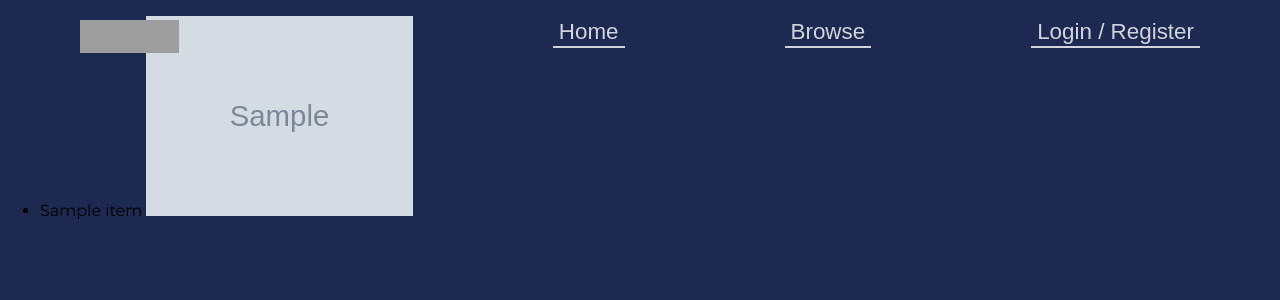
After one commit to VitZelinka/BazarScraper, a Flask app: page /browse in a window 1280 px wide. The commit adds this page. Shown: the top 300 px of the page. Run offline with Flask 2, Linux system fonts and the light colour scheme; the visitor is signed in with stand-in values (Sample User, id 1); tables that the repository leaves empty or names only in its code hold one stand-in row (values such as "Sample post"); grey boxes marked "Sample" are stand-in pictures; some libraries are stand-ins or nearby versions; grey boxes are pictures that could not be loaded.

Commit message:
bunch of updates and fixes

```diff
--- a/scraper.py
+++ b/scraper.py
@@ -49,11 +49,11 @@ def scrapeSbazarData(urls):
             try:
                 imgURL = img["src"]
             except:
-                imgURL = "placeholder.png"
+                imgURL = "static/placeholder.png"
             heading = soup.find("h1", class_="p-uw-item__header").text
             cur.execute(f"INSERT INTO items (url, imgurl, heading, bazar) VALUES ('{url}', '{imgURL}', '{heading}', 'sbazar');")
             mysql.commit()
-            print(f"URL {url} used.")
+            print(f"URL {url} scraped.")
     cur.close()
 
 
--- /dev/null
+++ b/static/style.css
@@ -0,0 +1,118 @@
+@import url('https://fonts.googleapis.com/css2?family=Montserrat&display=swap');
+
+body {
+  margin: 0;
+  padding: 0;
+  font-family: "Montserrat", sans-serif;
+  background-color: #1D2951;
+}
+
+a {
+  color: #7285A5;
+}
+
+.page {
+  width: 100%;
+  height: 100vh;
+  display: flex;
+  justify-content: center;
+  align-items: center;
+}
+
+.top-navbar {
+  position: absolute;
+  top: 0;
+  left: 0;
+  z-index: 2;
+  width: 100%;
+  display: flex;
+  justify-content: space-between;
+}
+
+.top-navbar-list {
+  list-style: none;
+  display: flex;
+  justify-content: flex-end;
+  align-items: center;
+  height: inherit;
+}
+
+.top-navbar-list li {
+  padding: 0px 80px;
+}
+
+.logo {
+  width: 99px;
+  height: 33px;
+  padding-top: 20px;
+  padding-left: 80px;
+  cursor: pointer;
+}
+
+.page video {
+  position: absolute;
+  top: 0;
+  left: 0;
+  object-fit: cover;
+  width: 100%;
+  height: 100%;
+  pointer-events: none;
+}
+
+.page .content {
+  position: relative;
+  z-index: 2;
+  max-width: 1000px;
+  margin: 0 auto;
+  text-align: center;
+  color: white;
+  font-size: 2rem;
+}
+
+.content p {
+  font-size: 1.5rem;
+}
+
+#homePage {
+  display: flex;
+  flex-direction: column;
+}
+
+#aboutPage {
+  display: none;
+  flex-direction: column;
+}
+
+#contactPage {
+  display: none;
+  flex-direction: column;
+}
+
+.color-cover {
+  position: absolute;
+  top: 0;
+  left: 0;
+  background-color: #1D2951;
+  width: 100%;
+  height: 100vh;
+  opacity: 0.8;
+  z-index: 1;
+}
+
+.top-navbar-button {
+  background: transparent;
+  border: none;
+  border-bottom: 2px solid;
+  color: white;
+  opacity: 0.8;
+  font-size: 1.4rem;
+  cursor: pointer;
+  transition: border-top 0.3s;
+  border-top: 2px solid;
+  border-top-color: transparent;
+  outline: none;
+}
+
+.top-navbar-button:hover {
+  border-top-color: white;
+}
--- /dev/null
+++ b/templates/browse.html
@@ -0,0 +1,29 @@
+<!DOCTYPE html>
+<html lang="cs">
+    <head>
+        <meta charset="UTF-8">
+        <meta name="viewport" content="width=device-width, initial-scale=1.0">
+        <title>Browse</title>
+        <link rel="stylesheet" type="text/css" href="{{url_for("static", filename="style.css")}}">
+    </head>
+    <body>
+        <div class="top-navbar">
+            <img class="logo" src="logo_white.png" onclick="showHome()">
+            <ul class="top-navbar-list">
+              <li><button class="top-navbar-button" onclick="location.href='/home'">Home</button></li>
+              <li><button class="top-navbar-button" onclick="location.href='/browse'">Browse</button></li>
+              <li><button class="top-navbar-button" onclick="location.href='/authorize'">Login / Register</button></li>
+            </ul>
+        </div>
+        <div>
+            <ul>
+                {% for n in items %}
+                <li>
+                    {{n[0]}}
+                    <img src={{n[1]}} height="200">
+                </li>
+                {% endfor %}
+            </ul>
+        </div>
+    </body>
+</html>
--- a/web.py
+++ b/web.py
@@ -3,6 +3,7 @@ from flask import Flask, request, render_template, session, redirect, url_for
 import flask
 from werkzeug.security import generate_password_hash, check_password_hash
 from flask_mysqldb import MySQL
+from functions import dbSelectCall
 
 app = Flask(__name__)
 
@@ -25,24 +26,24 @@ def index():
 @app.route("/authorize", methods=["GET", "POST"])
 def auth():
     if "username" in session:
+        print(session["username"])
         return "<h1>ALREADY LOGGED IN</h1>"
     if request.method == "POST":
         if "loginForm" in request.form:
             name = request.form["user"]
             passw = request.form["pass"]
-            cur = mysql.connection.cursor()
-            cur.execute(f"SELECT password FROM users WHERE username='{name}';")
-            dbresponse = cur.fetchall()
-            cur.close()
-            pass_from_db = dbresponse[0][0]
-            respo = check_password_hash(pass_from_db, passw)
-            if respo == True:
-                session["username"] = name
-                return "<h1>LOGGED IN</h1>"
-            elif respo == False:
-                return "<h1>WRONG USERNAME OR PASS</h1>"
+            dbresponse = dbSelectCall(mysql, f"SELECT password FROM users WHERE username='{name}';")
+            if len(dbresponse) == 1:
+                respo = check_password_hash(dbresponse[0][0], passw)
+                if respo == True:
+                    session["username"] = name
+                    return "<h1>LOGGED IN</h1>"
+                elif respo == False:
+                    return "<h1>WRONG USERNAME OR PASS</h1>"
+                else:
+                    return "<h1>UNKNOWN ERROR</h1>"
             else:
-                return "<h1>UNKNOWN ERROR</h1>"
+                return "<h1>WRONG USERNAME OR PASS2</h1>"
         elif "registerForm" in request.form:
             name = request.form["user"]
             passw = request.form["pass"]
@@ -65,14 +66,31 @@ def inzerat(xd):
     return xd
 
 
-@app.route("/test")
-def test():
-    return "test"
+@app.route("/browse")
+def browse():
+    cur = mysql.connection.cursor()
+    cur.execute("SELECT heading, imgurl FROM items;")
+    dbresponse = cur.fetchall()
+    cur.close()
+    return render_template("browse.html", items = dbresponse)
+
+
+@app.route("/profile")
+def profile():
+    return "profile"
 
 
 @app.route("/admin")
 def admin():
-    return "admin"
+    memexd = "itemid"
+    xddd = dbSelectCall(mysql, f"SELECT {memexd} FROM items;")
+    print(xddd[0][0])
+    return str(xddd[0][0])
+
+
+@app.route("/test")
+def test():
+    return render_template("test.html")
 
 
 @app.route('/logout')
@@ -82,4 +100,4 @@ def logout():
 
 
 if __name__ == "__main__":
-    app.run(port=5000, debug=True)
+    app.run(port=5000, debug=False)
```
Also changed, not shown: functions.py (added, +7 -0 lines), templates/index.html (+22 -5 lines), templates/login.html (+15 -4 lines), templates/register.html (deleted, +0 -22 lines), templates/template.html (added, +10 -0 lines), 1 other file.
